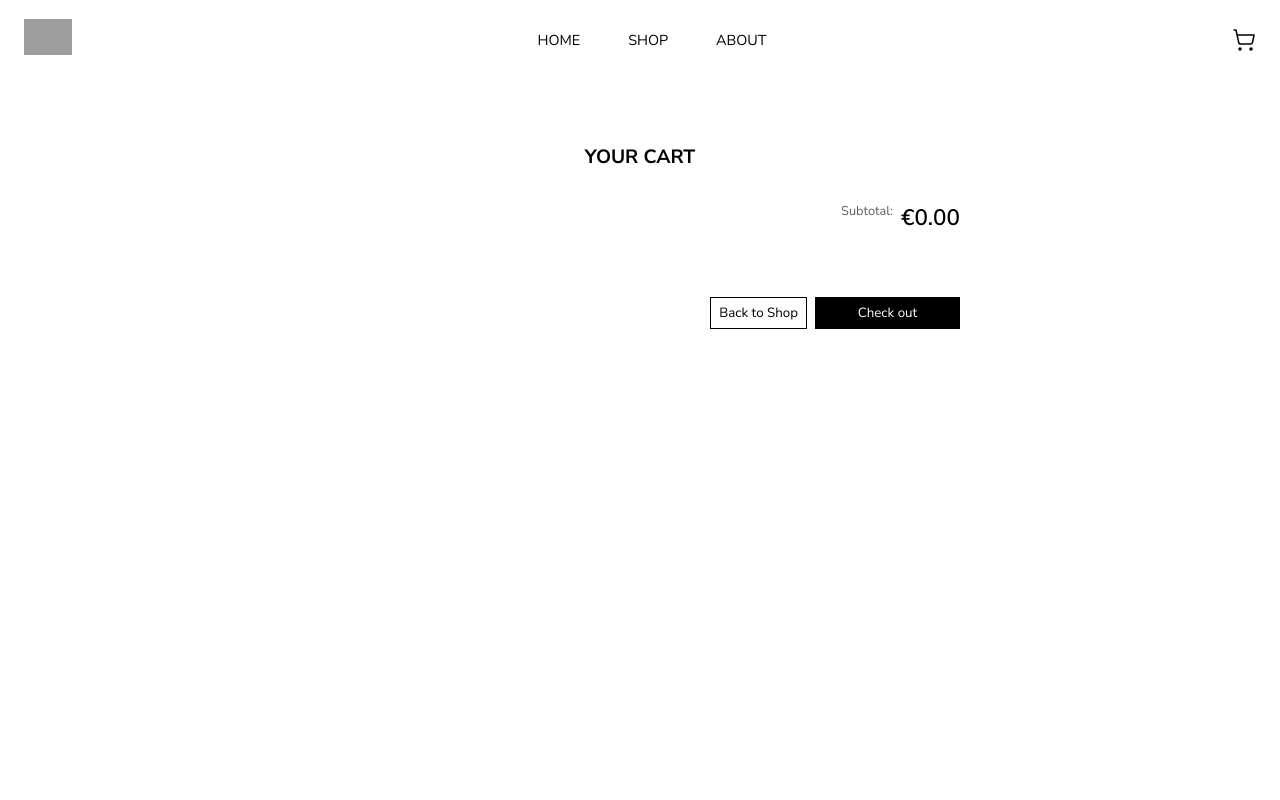
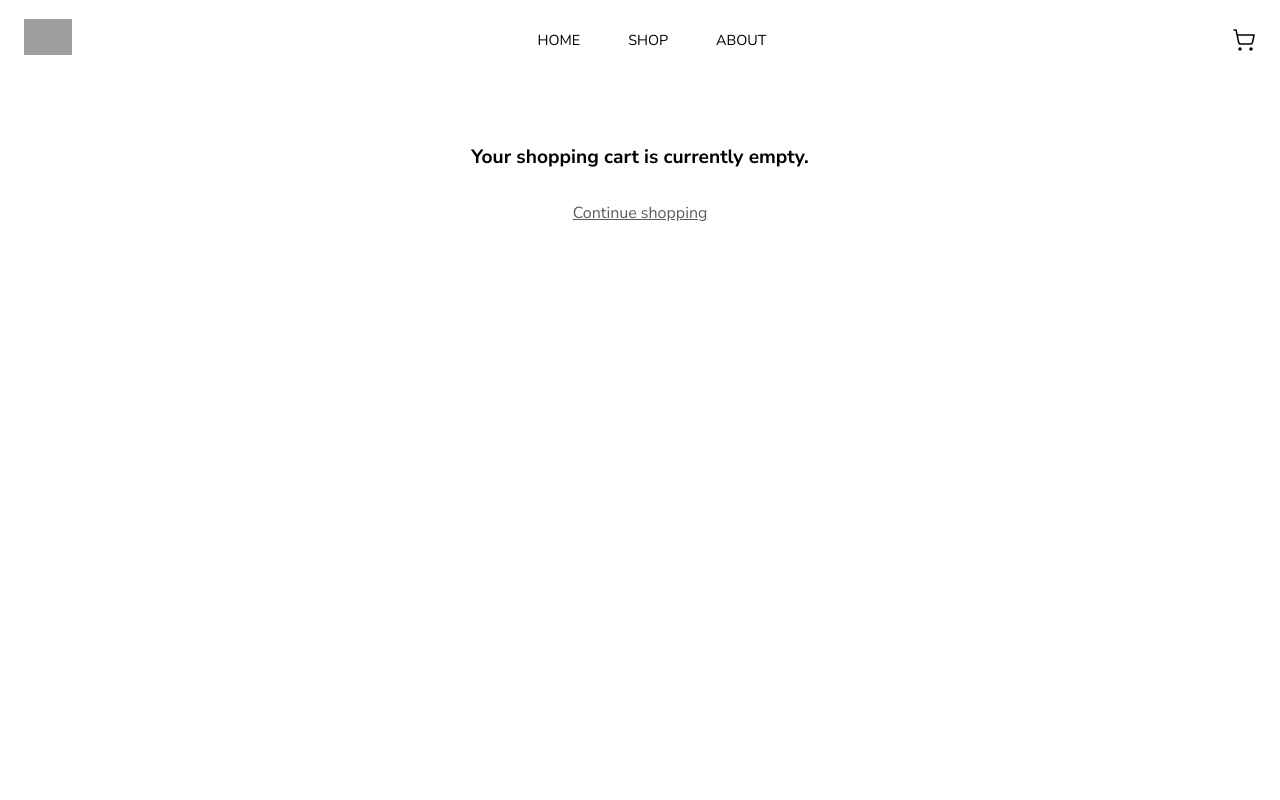
Before and after one commit to NRG55/coffee-shop, a React (Vite) app: page /shopping-cart in a window 1280 px wide. Shown: the top 800 px of the page. Built offline with nearby package versions, Linux system fonts and the light colour scheme; grey boxes are pictures that could not be loaded.

Commit message:
Update(PopularProducts, CartItem): product links are added. Update(ShoppingCart): added a section for an empty shopping cart.

```diff
--- a/src/components/cartItem/CartItem.jsx
+++ b/src/components/cartItem/CartItem.jsx
@@ -20,13 +20,13 @@ const CartItem = ({ productId, productsQuantities, setProductsQuantities, addPro
 
     return (
         <article className={styles.cartItem}>
-            <Link>
+            <Link to={`/product/${productObject.brand}/${productId}`}>
                 <div className={styles.imageWrapper}>
                     <img src={productImage}/>
                 </div>
             </Link>
             <div className={styles.rightContainer}>
-                <Link>
+                <Link to={`/product/${productObject.brand}/${productId}`}>
                     <p className={styles.productName}>{productObject.name}</p>
                 </Link>
                 <button onClick={() => removeProductFromCart(productId)}>Delete</button>
--- a/src/components/popularProducts/PopularProducts.jsx
+++ b/src/components/popularProducts/PopularProducts.jsx
@@ -7,6 +7,7 @@ import { Swiper, SwiperSlide } from 'swiper/react';
 import { EffectCoverflow, Navigation, Pagination, Autoplay } from 'swiper/modules';
 import { getPopularProducts } from '../../utils/filter';
 import getImage from '../../utils/getImage';
+import { Link } from 'react-router-dom';
 
 const PopularProducts = () => {
     const popularProducts = getPopularProducts();
@@ -34,6 +35,7 @@ const PopularProducts = () => {
                 {popularProducts.map((product) => {
                     return (
                             <SwiperSlide key={product.id} >
+                                <Link className={styles.slideContainer} to={`/product/${product.brand}/${product.id}`}>
                                     <div className={styles.imageWrapper}>
                                         <img src={getImage(product.id)}/>
                                     </div>
@@ -42,6 +44,7 @@ const PopularProducts = () => {
                                         <div className={styles.productBrand}>{product.brand}</div>
                                         <div className={styles.productPrice}>€{product.price}</div>
                                     </div>
+                                </Link>
                             </SwiperSlide>
                     )
                 })
--- a/src/components/popularProducts/PopularProducts.module.css
+++ b/src/components/popularProducts/PopularProducts.module.css
@@ -9,6 +9,12 @@
     font-weight: 400;
     text-align: center;
     color: rgb(247, 245, 244);
+}
+
+.slideContainer {
+    display: flex;
+    width: 100%;
+    height: 100%;
 }
 
 .imageWrapper {
--- a/src/pages/productPage/ProductPage.jsx
+++ b/src/pages/productPage/ProductPage.jsx
@@ -1,7 +1,7 @@
 import styles from './ProductPage.module.css';
 import { useState } from 'react';
 import QuantityInput from '../../components/quantityInput/QuantityInput';
-import { useParams } from 'react-router-dom';
+import { useParams, Link } from 'react-router-dom';
 import { getProductById } from '../../utils/filter';
 import getImage from "../../utils/getImage";
 
@@ -42,6 +42,9 @@ const ProductPage = ({ addProductToCart }) => {
                         >
                             Add to Cart
                         </button>
+                        <Link to="/shop/all">
+                            <button className={styles.continueShoppingButton}>Continue shopping</button>
+                        </Link>
                     </div>
                 </div>
             </div>
--- a/src/pages/productPage/ProductPage.module.css
+++ b/src/pages/productPage/ProductPage.module.css
@@ -71,3 +71,14 @@
     color: rgb(182, 135, 49);
     border: solid 1px rgb(182, 135, 49);
 }
+
+.continueShoppingButton {
+    display: grid;
+    cursor: pointer;
+    background: none;
+    border: none;
+    font-size: .9rem;
+    text-decoration: underline;
+    padding: 1rem 0;
+    color: rgb(94, 93, 93);
+}
--- a/src/pages/shoppingCart/ShoppingCart.jsx
+++ b/src/pages/shoppingCart/ShoppingCart.jsx
@@ -4,6 +4,8 @@ import { getProductById } from '../../utils/filter';
 import { Link } from 'react-router-dom';
 
 const ShoppingCart = ({ cartProducts, addProductToCart, removeProductFromCart }) => {
+    const isEmpty = Object.keys(cartProducts).length === 0;
+
     const getCartTotal = () => {
         let total = 0;
 
@@ -15,6 +17,19 @@ const ShoppingCart = ({ cartProducts, addProductToCart, removeProductFromCart })
         };
 
         return total.toFixed(2);
+    };
+
+    if (isEmpty) {
+        return (
+            <section className={styles.section}>
+                <div className={styles.container}>
+                    <h1 className={styles.heading}>Your shopping cart is currently empty.</h1>
+                    <Link to="/shop/all">
+                        <button className={styles.continueShoppingButton}>Continue shopping</button>
+                    </Link>
+                </div>
+            </section>
+        )
     };
 
     return (
--- a/src/pages/shoppingCart/ShoppingCart.module.css
+++ b/src/pages/shoppingCart/ShoppingCart.module.css
@@ -70,3 +70,14 @@
     background-color: black;
     color: white;
 }
+
+.continueShoppingButton {
+    display: grid;
+    cursor: pointer;
+    justify-self: center;
+    background: none;
+    border: none;
+    font-size: 1rem;
+    text-decoration: underline;
+    color: rgb(94, 93, 93);
+}
```
Lines whose indentation alone changed are shown as unchanged.
